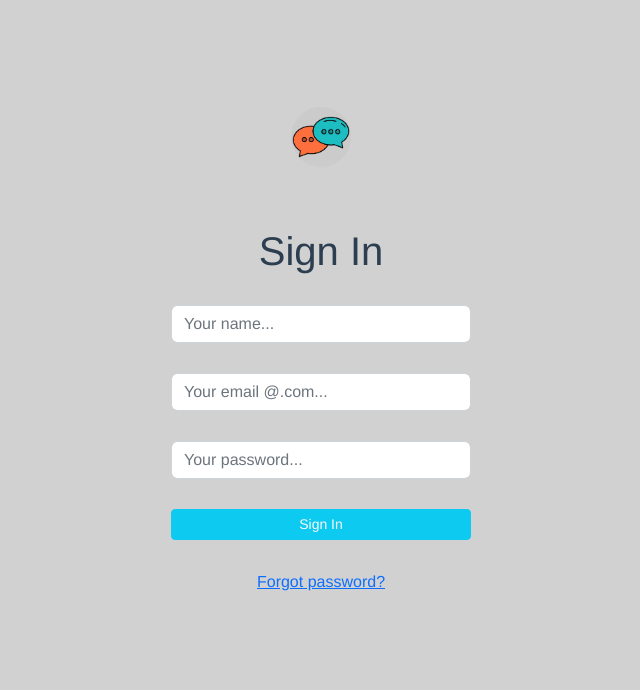
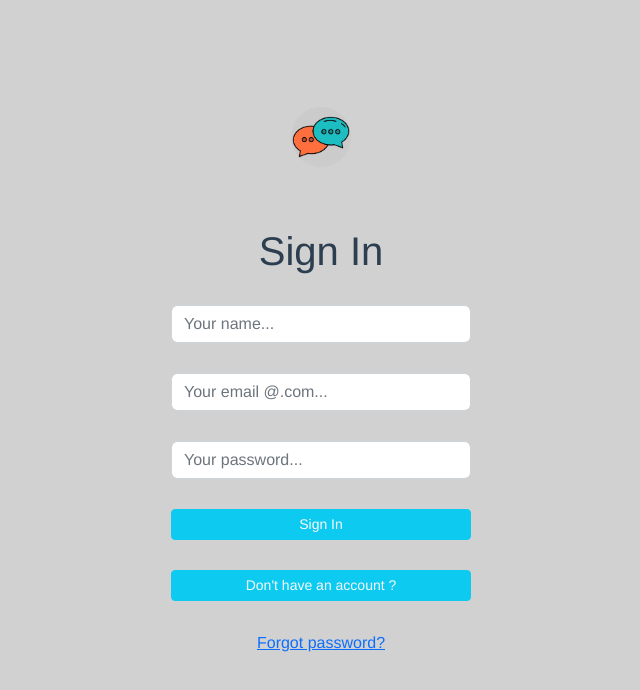
Before and after one commit to GozzAgu/Guest-code-generator, a Vue app: page /signin in a window 1280 px wide. Shown: the top 690 px of the page, without its empty margins (319-959 px from the left). Built offline with nearby package versions, Linux system fonts and the light colour scheme.

Commit message:
feat: temporarily removed switch cases

```diff
--- a/src/views/SignIn.vue
+++ b/src/views/SignIn.vue
@@ -14,6 +14,11 @@
             <button class="w-100 btn btn-sm btn-info text-light" type="submit">
                 Sign In
             </button>
+            <router-link to="/signup">
+                <button class="w-100 btn btn-sm btn-info text-light" type="submit">
+                    Don't have an account ?
+                </button>
+            </router-link>
             <router-link to="/forgot">
                 <p>Forgot password? </p>
             </router-link>
@@ -27,12 +32,9 @@
 import { useRouter } from 'vue-router';
 import { useStore } from '@/store/store';
 import { getAuth, signInWithEmailAndPassword } from 'firebase/auth'
-
 const router = useRouter()
 const store = useStore()
-
 const errorText = ref(false)
-
 const signIn = () => {
     const auth = getAuth();
     signInWithEmailAndPassword(auth, store.name, store.email, store.password)
@@ -44,22 +46,21 @@
     .catch((e) => {
         console.log(e.code);
         switch(e.code) {
-            case 'auth/invalid-email':
-                errorText.value = 'Invalid email';
-                break;
-            case 'auth/user-not-found':
-                errorText.value = 'No User';
-                break;
-            case 'auth/wrong-password':
-                errorText.value = 'Incorrect password';
-                break;
+            // case 'auth/invalid-email':
+            //     errorText.value = 'Invalid email';
+            //     break;
+            // case 'auth/user-not-found':
+            //     errorText.value = 'No User';
+            //     break;
+            // case 'auth/wrong-password':
+            //     errorText.value = 'Incorrect password';
+            //     break;
             default:
                 errorText.value = 'Incorrect email or password';
                 break;
         }
     })
 };
-
 </script>
 
 <style scoped lang="scss">
```
